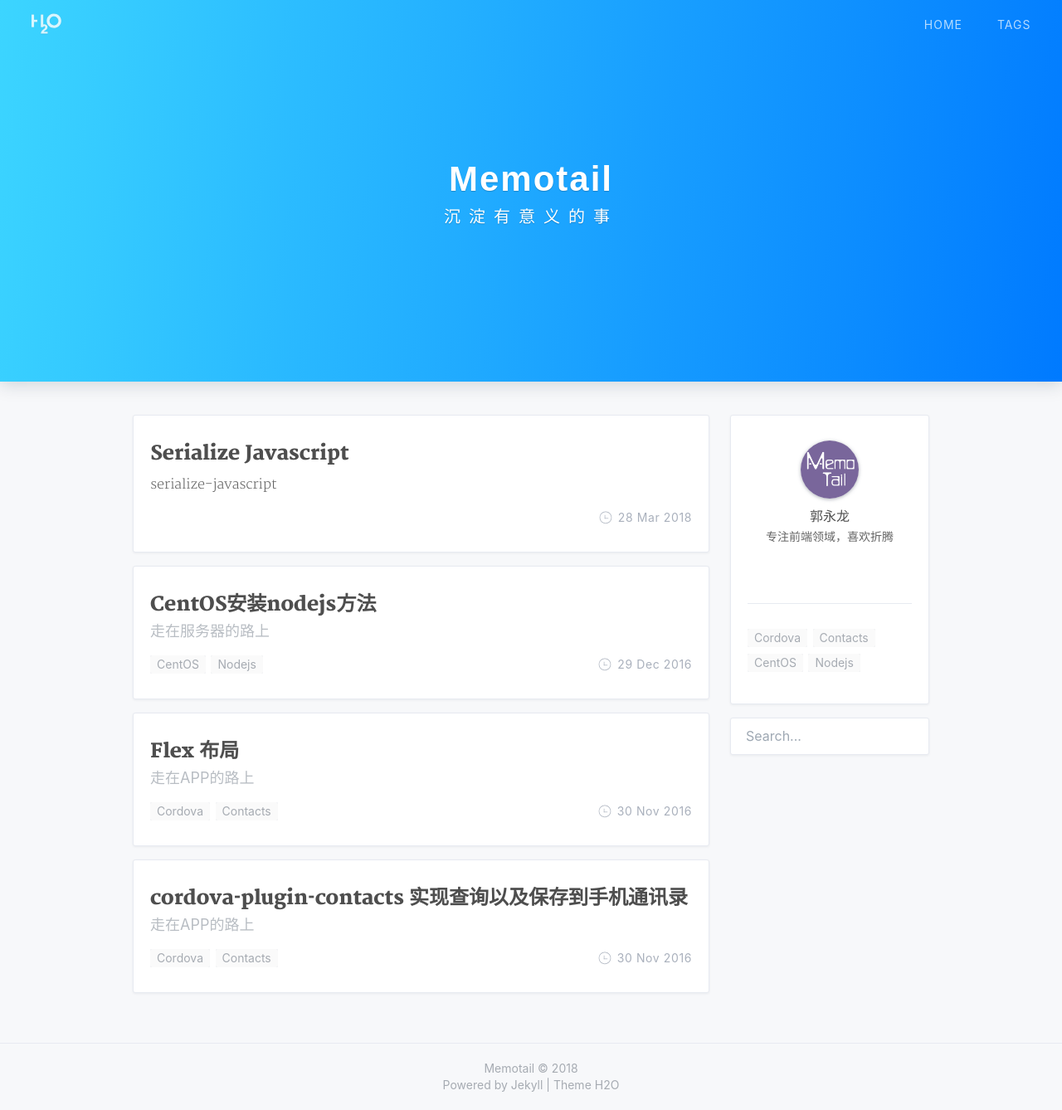
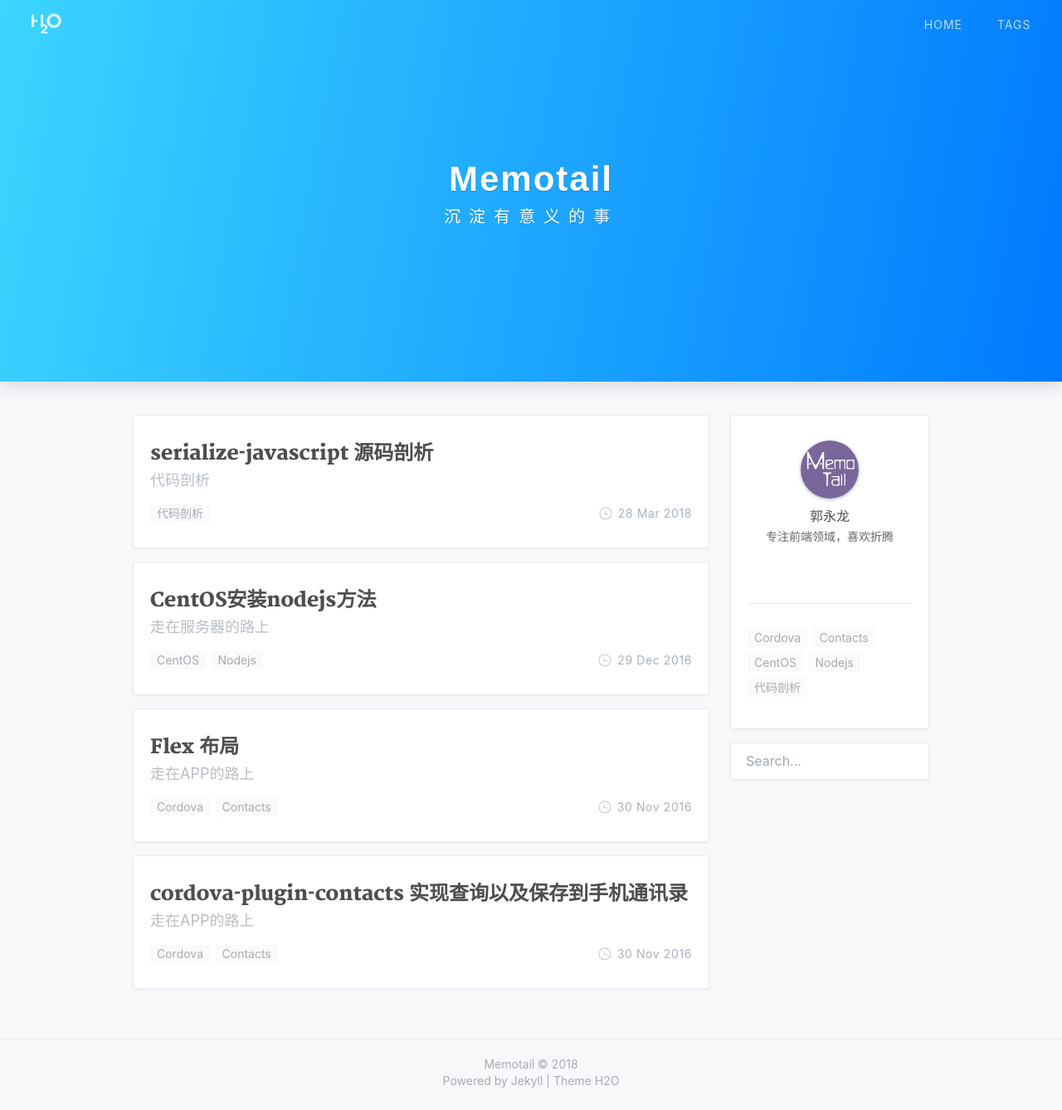
Before and after one commit to memotail/memotail.github.io, a Jekyll site: the page built from index.html, in a window 1280 px wide and 1338 px high. Shown: the whole window at 83% size. Built offline with Jekyll 4.4.1, drawn with Linux system fonts in a browser that asks for light colours; nearby versions of some CDN libraries; the list of posts is cut into pages by our own code; a style sheet for code colours, icons or effects is not loaded.

Commit message:
post serialize-javascript

````diff
--- a/_posts/2018-03-28-serialize-javascript.md
+++ b/_posts/2018-03-28-serialize-javascript.md
@@ -1,3 +1,14 @@
+---
+layout:     post
+title:      "serialize-javascript 源码剖析"
+subtitle:   "代码剖析"
+date:       2018-03-28
+author:     "Memotail"
+catalog:    true
+tags:
+    - 代码剖析
+---
+
 # serialize-javascript
 
 ## 基本信息
@@ -21,7 +32,7 @@
 
 若显示说明是简单的json格式（不含function、regexp、date），则直接使用原生能力（官方说会快3倍）。
 
-```
+```javascript
 if (options.isJSON && !options.space) {
     str = JSON.stringify(obj);
 } else {
@@ -33,7 +44,7 @@ if (options.isJSON && !options.space) {
 
 若不是简单json格式，则使用迭代数据，将特殊数据格式进行数据占位替换，并将value存到指定数组里面，用于后续操作（先做xss更改，再恢复数据）
 
-```
+```javascript
 function replacer(key, value) {
     if (!value) {
         return value;
````
